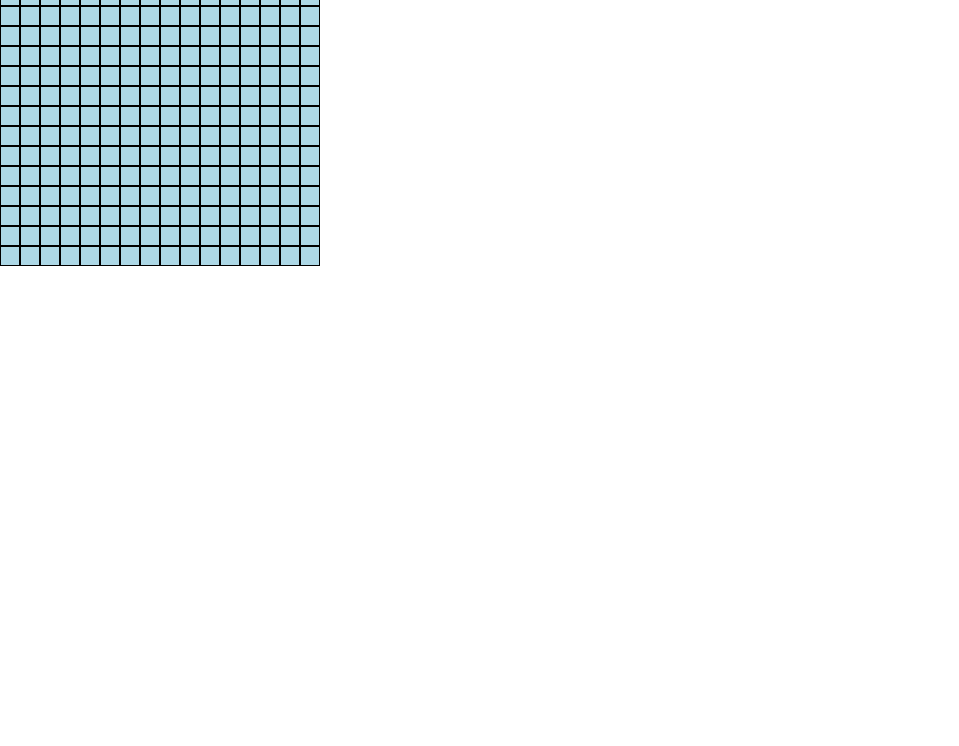
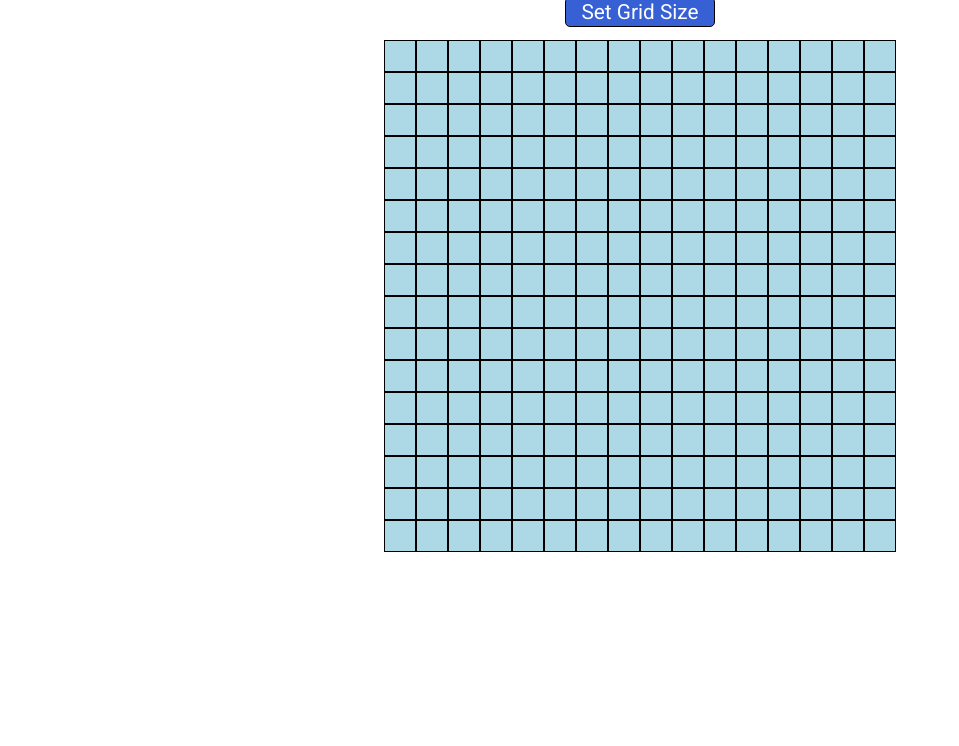
Before and after one commit to SoloGudLyf/etch-a-sketch, a plain HTML site: page index.html in a window 1280 px wide. Shown: the part 54-800 px from the top of the page, without its empty margins (0-959 px from the left). Drawn offline with Linux system fonts and the light colour scheme.

Commit message:
Add styles,let users set grid size,randomize cell bgColor
to position elements on the page making it look nice and also add
progressive darkening effect upon hovering on cells

```diff
--- a/index.html
+++ b/index.html
@@ -7,7 +7,12 @@
     <link rel="stylesheet" href="styles.css" />
   </head>
   <body>
-    <div class="container"></div>
+    <h1>Etch A Sketch</h1>
+    <button class="setGridSize">Set Grid Size</button>
+
+    <div class="main-container">
+      <div class="container"></div>
+    </div>
     <script src="script.js"></script>
   </body>
 </html>
--- a/script.js
+++ b/script.js
@@ -1,9 +1,33 @@
 const container = document.querySelector(".container");
+const setGridSizeBtn = document.querySelector(".setGridSize");
+let gridSquareArr = [];
 
-function createGrid() {
-  for (let i = 0; i < 256; i++) {
+function createGrid(num) {
+  for (let i = 0; i < num ** 2; i++) {
     const div = document.createElement("div");
+    div.style.cssText = `width: calc(40vw/${num}); height:calc(40vw/${num})`;
     container.appendChild(div);
   }
 }
-createGrid();
+
+container.addEventListener("mouseover", (e) => {
+  let divHovered = e.target;
+  gridSquareArr.push(divHovered); // Help count number of squares hovered
+
+  //Set random color upon hovering a square
+  let randomColor = `rgb(${Math.floor(Math.random() * 256)} ${Math.floor(
+    Math.random() * 256
+  )} ${Math.floor(Math.random() * 256)}`;
+  divHovered.style.backgroundColor = randomColor;
+
+  // Produce progressive darkening effect
+  divHovered.style.opacity = 1 - 0.1 * gridSquareArr.length;
+});
+
+setGridSizeBtn.addEventListener("click", () => {
+  container.innerHTML = "";
+  let size = +prompt("How many squares per side do you want for the new grid?");
+  createGrid(size);
+});
+
+createGrid(16);
--- a/styles.css
+++ b/styles.css
@@ -1,22 +1,49 @@
+@import url('https://fonts.googleapis.com/css2?family=Roboto:ital,wght@0,100..900;1,100..900&display=swap');
+
 * {
   margin: 0;
   padding: 0;
   box-sizing: border-box;
+  text-align: center;
+  font-family: Roboto, Georgia, 'Times New Roman', Times, serif;
 }
 
+.main-container {
+  display: flex;
+  justify-content: center;
+  align-items: center;
+}
 
+button {
+  margin-top: 1vw;
+  margin-bottom: 1vw;
+  width: 150px;
+  height: 30px;
+  font-size: 1.3rem;
+  border-radius: 5px;
+  border: 1px solid black;
+  background-color: rgb(54, 96, 211);
+  color: white;
+}
+
+button:hover {
+  background-color: rgba(45, 70, 141, 0.904);
+}
+button:active {
+  background-color: rgb(90, 128, 230);
+  color: black;
+}
 
 .container {
   display: flex;
   flex-wrap: wrap;
-  width: 25vw;
-  height: 25vw;
+  width: 40vw;
+  height: 40vw;
   align-content: flex-start;
+  background-color: black;
 }
 
 .container div {
-  height: 6.25%;
-  width: 6.25%;
   border: solid 1px black;
   background-color: lightblue;
 }
```
